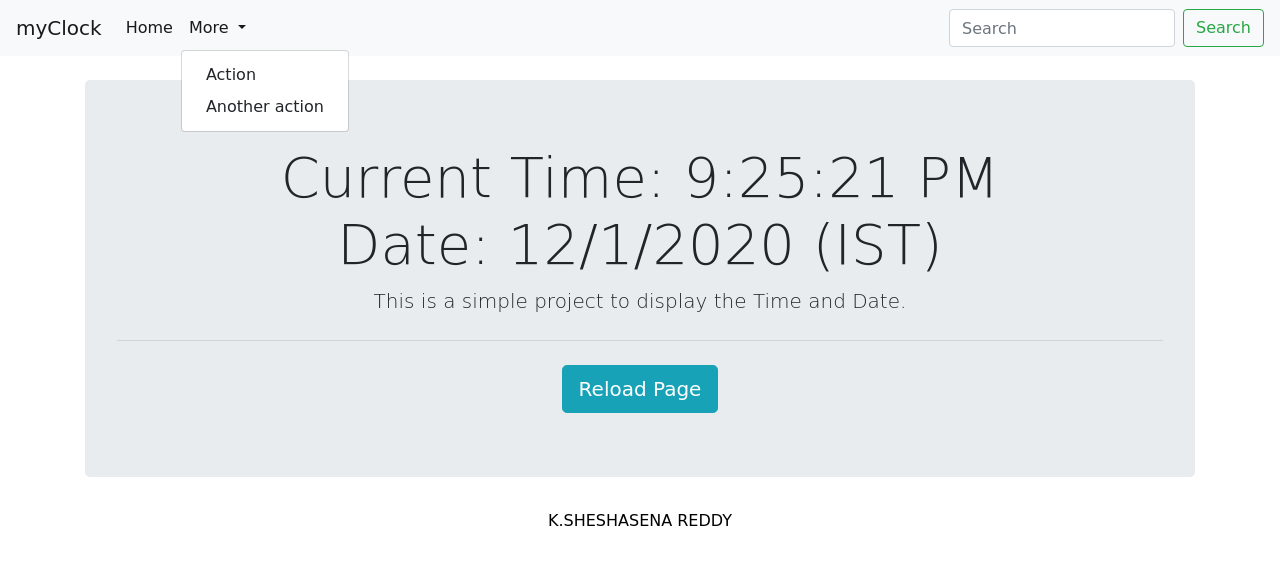
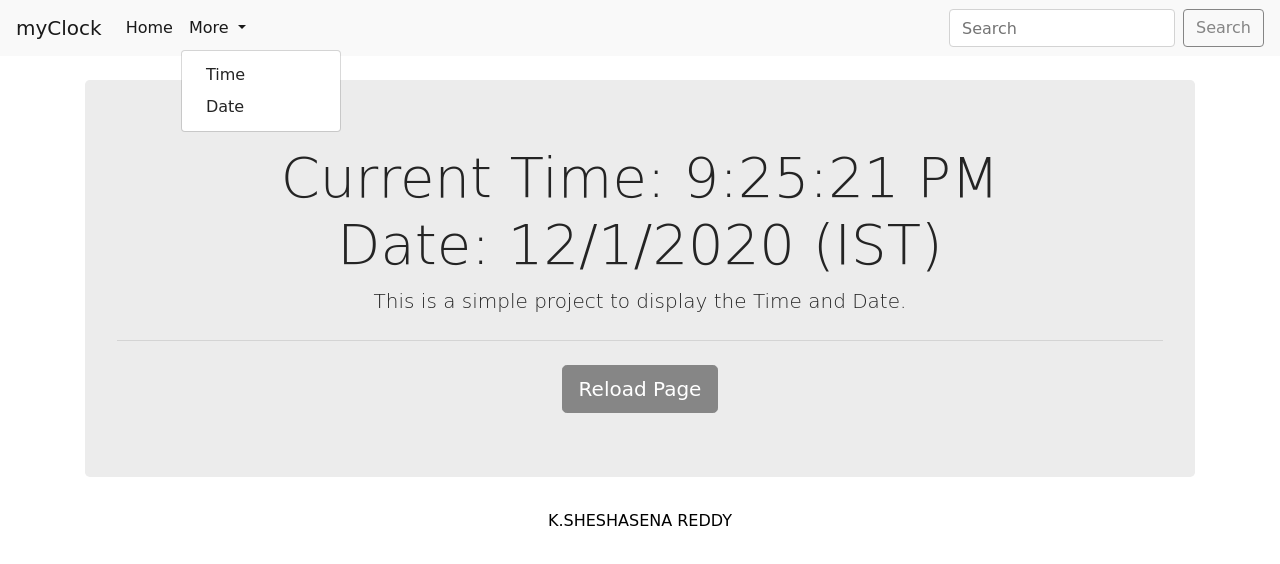
Before and after one commit to sheshu22/myClock, a plain HTML site: page index.html in a window 1280 px wide. Both pictures are taken after a click on the button "More". Drawn offline with nearby package versions, Linux system fonts and the light colour scheme; a web font is replaced by a local one.

Commit message:
updated dropdowns

```diff
--- a/index.html
+++ b/index.html
@@ -32,8 +32,8 @@
                 More
               </a>
               <div class="dropdown-menu" aria-labelledby="navbarDropdown">
-                <a class="dropdown-item" href="#">Action</a>
-                <a class="dropdown-item" href="#">Another action</a>
+                <a class="dropdown-item" href="#">Time</a>
+                <a class="dropdown-item" href="#">Date</a>
 
               </div>
             </li>
@@ -55,6 +55,7 @@
             <p></p>
             <a class="btn btn-info btn-lg" id="load" href="#" role="button">Reload Page</a>
           </div>
+
       </div>
 
 
--- a/style.css
+++ b/style.css
@@ -1,6 +1,7 @@
 body{
 
     font-family: 'Gruppo', cursive;
+    filter: grayscale(100%);
 }
 
 .jumbotron{
```
Also changed, not shown: script.js (line endings or trailing spaces).
